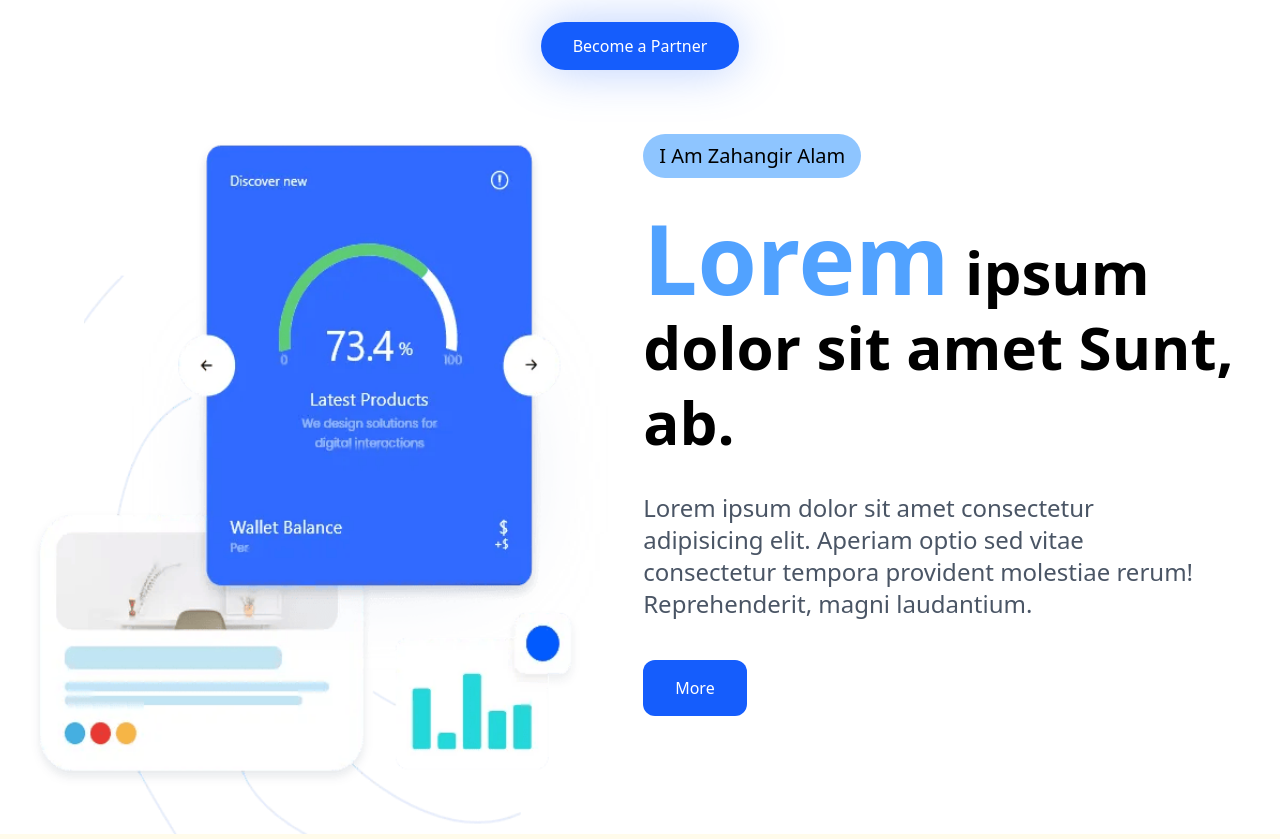
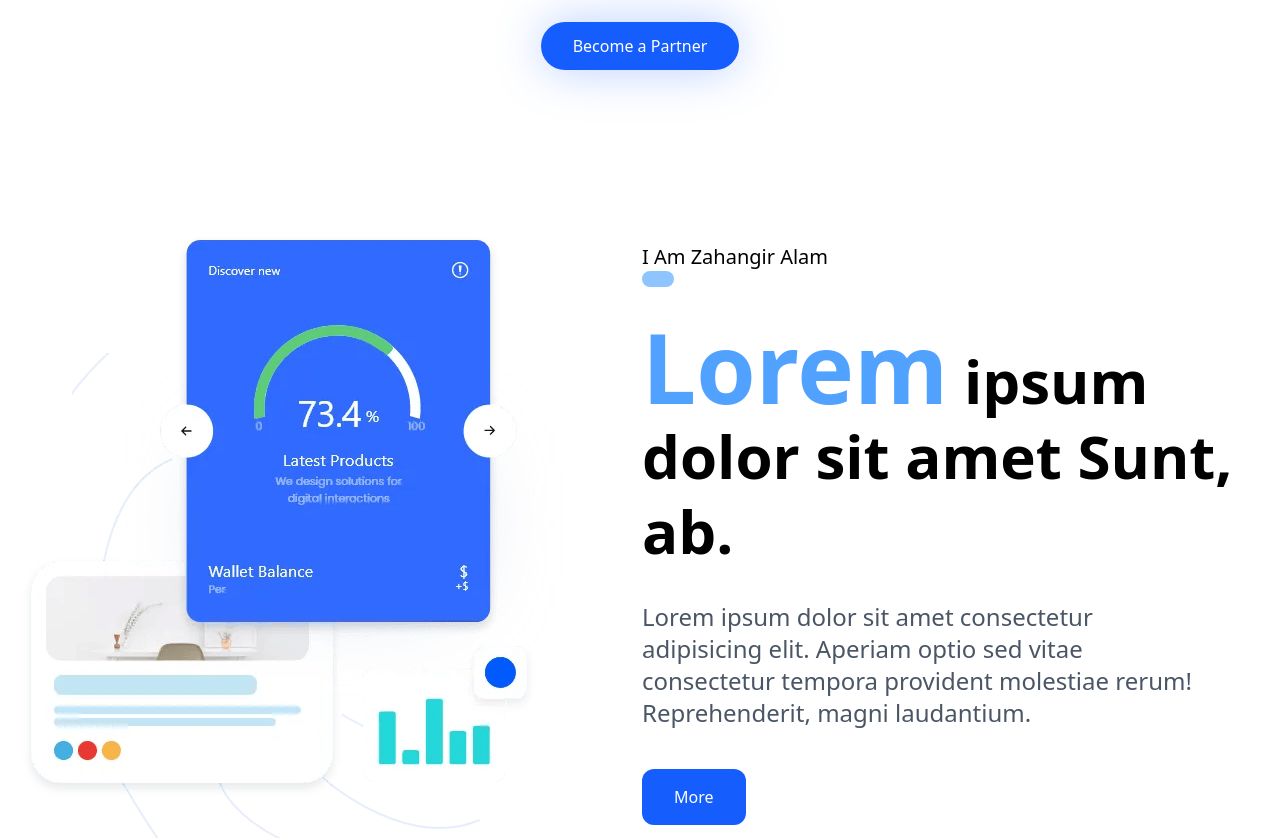
Before and after one commit to zahangir1989/react-ecomerce, a React app: page / in a window 1280 px wide. Shown: the part 1820-2659 px from the top of the page. Built offline with nearby package versions, Linux system fonts and the light colour scheme; the HTML template or start-up script is replaced by a standard one.

Commit message:
starter price section addd

```diff
--- a/src/AnotherSection/AnotherSection.jsx
+++ b/src/AnotherSection/AnotherSection.jsx
@@ -1,30 +1,37 @@
-
-import { StickerIcon } from 'lucide-react';
-import React from 'react';
-import image from '/monitor-card.png';
+import { StickerIcon } from "lucide-react";
+import React from "react";
+import image from "/monitor-card.png";
 
 const AnotherSection = () => {
-    return (
-        <section className='container mx-auto flex flex-col md:flex-row justify-between px-6'>
+  return (
+    <section className="max-w-7xl mx-auto px-4 py-16 md:py-24">
+      <div className="flex flex-col md:flex-row items-center justify-between gap-1">
+        {/* Left Contaniner */}
+        <div className="w-full  md:w-1/2">
+          <img src={image} alt="" />
+        </div>
+        {/* Right side */}
+        <div className="w-full md:w-1/2">
+        <span className="text-xl font-medium ">I Am Zahangir Alam</span>
+          <div className="flex items-center gap-2 bg-blue-300 w-fit px-4 py-2 rounded-full hover:bg-orange-300 transition-colors cursor-pointer group">
+          </div>
 
-                <div className='w-full  space-y-8'>
-                    <img src={image} alt=""
-                    className='w-[800px] h-[700px] rounded-lg relative z-10 hover:scale-[1.02] transition-transform duration-300'/>
-                </div>
-                <div className=''>
-                    <div className='flex items-center gap-2 bg-blue-300 w-fit px-4 py-2 rounded-full hover:bg-orange-300 transition-colors cursor-pointer group'><span className='text-xl font-medium '>I Am Zahangir Alam</span></div>
-
-                    <h1 className='text-4xl pt-8 lg:text-6xl font-bold leading-tight'><span className='text-blue-400 text-8xl'>Lorem</span> ipsum <span className=''>dolor sit amet Sunt, ab.</span></h1>
-                    <p className='text-gray-600 text-2xl mt-8 max-w-xl'>Lorem ipsum dolor sit amet consectetur adipisicing elit. Aperiam optio sed vitae consectetur tempora provident molestiae rerum! Reprehenderit, magni laudantium.</p>
-                   <button className="bg-blue-600 text-white px-8 py-4 mt-10 rounded-xl hover:bg-blue-700 cursor-pointer transition-all hover:shadow-lg hover:shadow-blue-100 active:scale-95">
+          <h1 className="text-4xl pt-8 lg:text-6xl font-bold leading-tight">
+            <span className="text-blue-400 text-8xl">Lorem</span> ipsum{" "}
+            <span className="">dolor sit amet Sunt, ab.</span>
+          </h1>
+          <p className="text-gray-600 text-2xl mt-8 max-w-xl">
+            Lorem ipsum dolor sit amet consectetur adipisicing elit. Aperiam
+            optio sed vitae consectetur tempora provident molestiae rerum!
+            Reprehenderit, magni laudantium.
+          </p>
+          <button className="bg-blue-600 text-white px-8 py-4 mt-10 rounded-xl hover:bg-blue-700 cursor-pointer transition-all hover:shadow-lg hover:shadow-blue-100 active:scale-95">
             More
           </button>
-
-                </div>
-
-
-        </section>
-    );
+        </div>
+      </div>
+    </section>
+  );
 };
 
 export default AnotherSection;
--- a/src/App.jsx
+++ b/src/App.jsx
@@ -7,6 +7,7 @@ import PurposeSection from "./components/PurposeSection";
 import BecomePartner from "./components/BecomePartner";
 import AnotherSection from "./AnotherSection/AnotherSection";
 import AnotherSections2 from "./AnotherSections2/AnotherSections2";
+import PricingSection from "./components/PricingSection";
 
 export default function App() {
   return (
@@ -18,6 +19,7 @@ export default function App() {
       <BecomePartner/>
       <AnotherSection/>
       <AnotherSections2/>
+      <PricingSection/>
     </>
   );
 }
--- /dev/null
+++ b/src/components/PricingSection.jsx
@@ -0,0 +1,60 @@
+import React, { useState } from "react";
+
+export default function PricingSection() {
+  const [productCount, setProductCount] = useState(1);
+
+  //   Calculate
+  const starterPrice = Math.round(3000 * (productCount / 50));
+  const businessPrice = Math.round(6500 * (productCount / 50));
+  return (
+    <section className="py-20 px-4">
+      <div className="max-w-6xl mx-auto">
+        <h2 className="text-3xl font-bold text-center mb-16">Pricing</h2>
+        <div className="grid md:grid-cols-2 gap-8 mb-12">
+          {/* Starter plan */}
+          <div className="bg-white p-8 rounded-lg shadow-lg">
+            <h3 className="text-xl text-gray-600 mb-4">Starter</h3>
+            <p className="text-3xl font-bold mb-6">$ {starterPrice}/mo</p>
+          </div>
+          {/* Businness */}
+          <div className="bg-white p-8 rounded-lg shadow-lg">
+            Business{" "}
+            <p className="text-3xl font-bold mb-6">$ {businessPrice}/mo</p>
+          </div>
+        </div>
+        {/* scroll div */}
+
+        <div className="max-w-xl mx-auto">
+          <p className="text-center text-gray-600 px-4">
+            {productCount} products
+          </p>
+          {/* stat */}
+
+          <div className="relative px-4">
+            <div className="flex items-center gap-2">
+              <span className="text-xs sm:text-sm text-gray-600">1</span>
+              <input
+                onChange={(e) => setProductCount(parseInt(e.target.value))}
+                type="range"
+                min={"1"}
+                max={"50"}
+                value={productCount}
+                className="flex-1 h-2 bg-amber-50 rounded-lg appearance-none cursor-pointer"
+              />
+              <span className="text-xs sm:text-sm text-gray-600">50</span>
+            </div>
+          </div>
+
+          {/* end */}
+
+          <div className="text-center mt-12">
+            <p className="text-xl text-gray-600 mb-4">Ready to Get Started</p>
+            <button className="bg-amber-200 text-gray-800 px-6 py-3 rounded-lg hover:bg-amber-500 transition-colors cursor-pointer">
+              Get Started
+            </button>
+          </div>
+        </div>
+      </div>
+    </section>
+  );
+}
```
